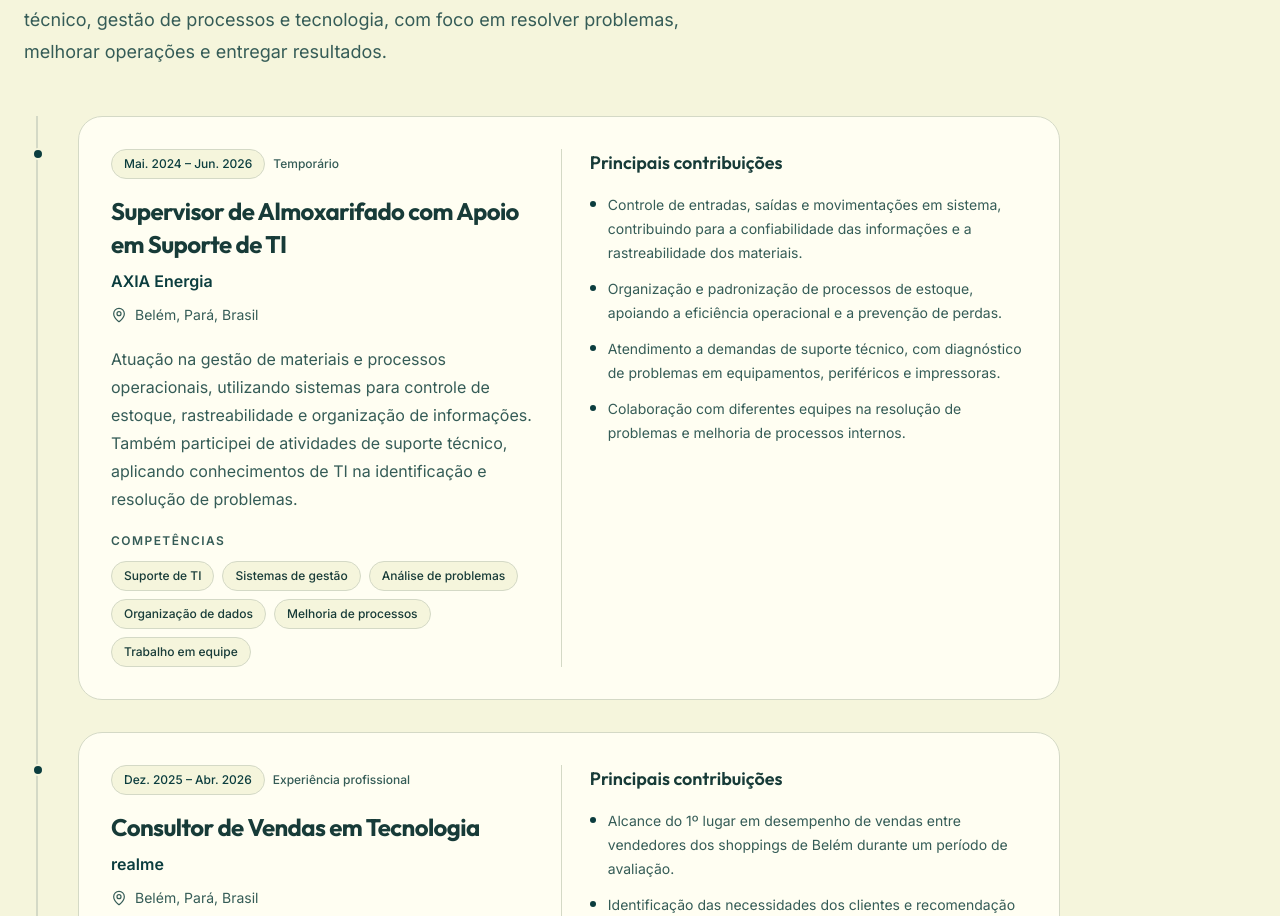
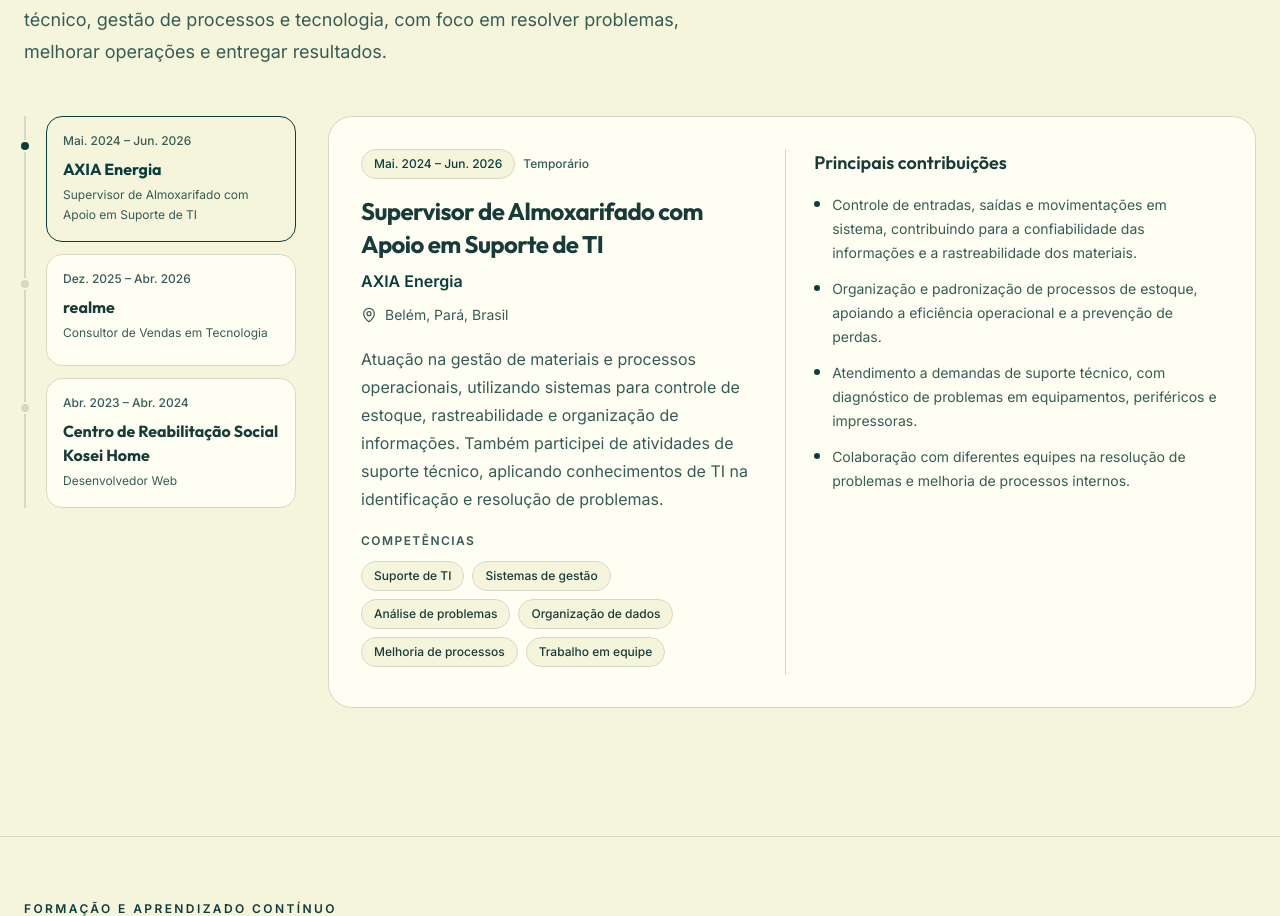
Before and after one commit to AlexandroLeao/developer-portfolio, a React (Vite) app: page / in a window 1280 px wide. Shown: the part 4264-5180 px from the top of the page. Built offline with nearby package versions, Linux system fonts and the light colour scheme.

Commit message:
feat: add selectable professional experience timeline

```diff
--- a/src/App.tsx
+++ b/src/App.tsx
@@ -23,8 +23,7 @@ import {
   certifications,
   ongoingEducation,
 } from './data/certifications'
-import ExperienceCard from './components/ExperienceCard'
-import { experiences } from './data/experiences'
+import ExperienceTimeline from './components/ExperienceTimeline'
 import ProjectCard from './components/ProjectCard'
 import { projects } from './data/projects'
 
@@ -1034,21 +1033,7 @@ function App() {
             </p>
           </div>
 
-          <ol className="relative ml-2 max-w-5xl space-y-7 border-l-2 border-(--color-border) pl-8 sm:ml-3 sm:space-y-8 sm:pl-10">
-            {experiences.map((experience) => (
-              <li key={experience.id} className="relative">
-                <span
-                  aria-hidden="true"
-                  className="absolute -left-9.5 top-8 h-3 w-3 rounded-full border-2 border-(--color-background) bg-(--color-primary) sm:-left-11.5"
-                />
-
-                <ExperienceCard
-                  experience={experience}
-                  language={language}
-                />
-              </li>
-            ))}
-          </ol>
+          <ExperienceTimeline language={language} />
         </div>
       </section>
 
```
